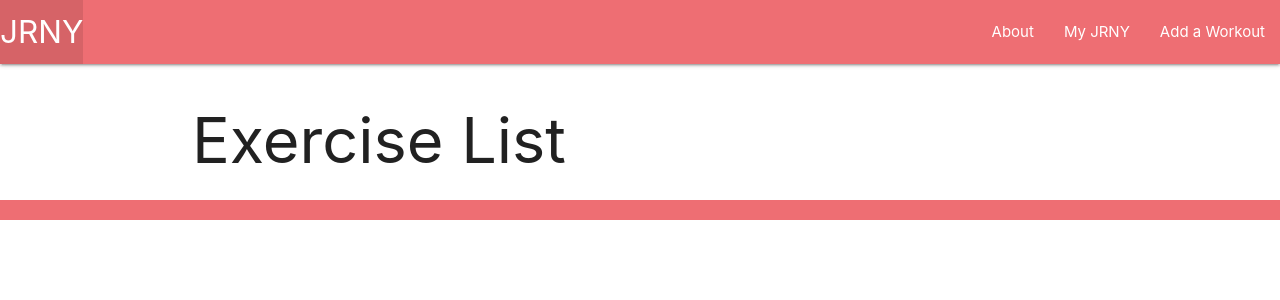
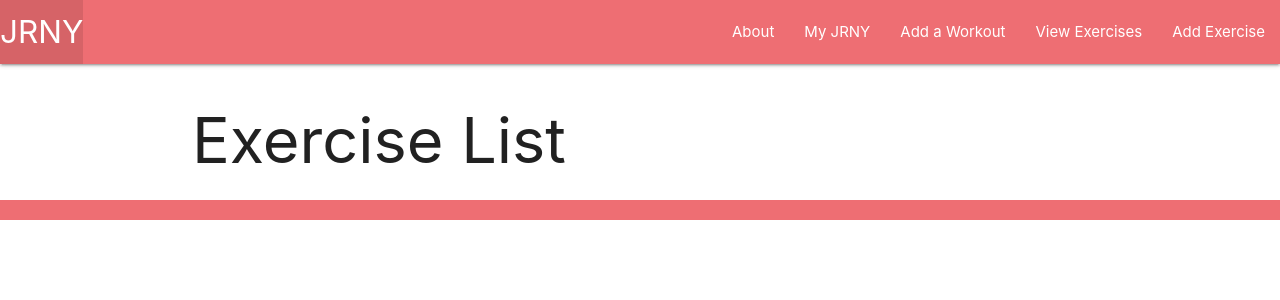
Before and after one commit to mellisporter/jrny-app, a Django app: page /exercises/ in a window 1280 px wide. Shown: the top 300 px of the page. Run offline with Django 4.2, Linux system fonts and the light colour scheme; data that the repository does not hold is empty.

Commit message:
exercise form works

```diff
--- a/main_app/templates/base.html
+++ b/main_app/templates/base.html
@@ -28,6 +28,8 @@
             <li><a href="/about">About</a></li>
             <li><a href="/workouts">My JRNY</a></li>
             <li><a href="{% url 'workouts_create' %}">Add a Workout</a></li>
+            <li><a href="/exercises">View Exercises</a></li>
+            <li><a href="/exercises/create">Add Exercise</a></li>
           </ul>
         </div>
       </nav>
--- a/main_app/templates/exercises/index.html
+++ b/main_app/templates/exercises/index.html
@@ -6,7 +6,8 @@
 {% for exercise in exercises %}
 <div class="card">
         <div class="card-content">
-            {{ exercise.name }}
+            Name: {{ exercise.name }} <br/>
+            Description: {{exercise.description}}
         </div>
     </a>
 </div>
--- a/main_app/urls.py
+++ b/main_app/urls.py
@@ -10,4 +10,5 @@ urlpatterns= [
     path('workouts/<int:pk>/update/' , views.WorkoutUpdate.as_view(), name='workouts_update'),
     path('workouts/<int:pk>/delete', views.WorkoutDelete.as_view(), name= 'workouts_delete'),
     path('exercises/', views.exercises_index, name='index'),
+    path('exercises/create/', views.ExerciseCreate.as_view(), name='exercises_create'),
 ]
--- a/main_app/views.py
+++ b/main_app/views.py
@@ -16,10 +16,15 @@ class WorkoutUpdate(UpdateView):
 
 class WorkoutDelete(DeleteView):
     model= Workout
-    success_url= '/workouts'
+    success_url= '/workouts/'
 
 class ExerciseList(ListView):
     model= Exercise
+
+class ExerciseCreate(CreateView):
+    model= Exercise
+    fields= '__all__'
+    success_url= '/exercises/'
 
 
 
```
Also changed, not shown: main_app/templates/main_app/exercise_form.html (added, +17 -0 lines).
